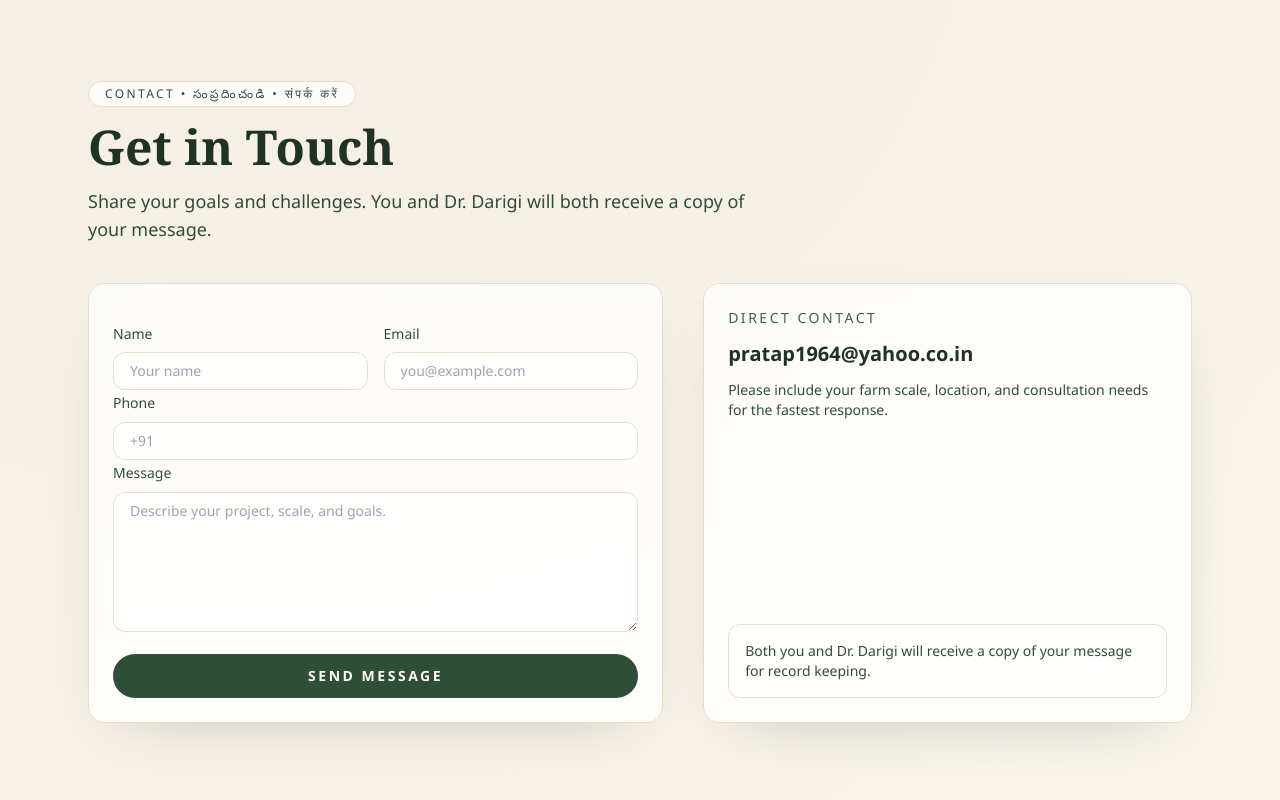
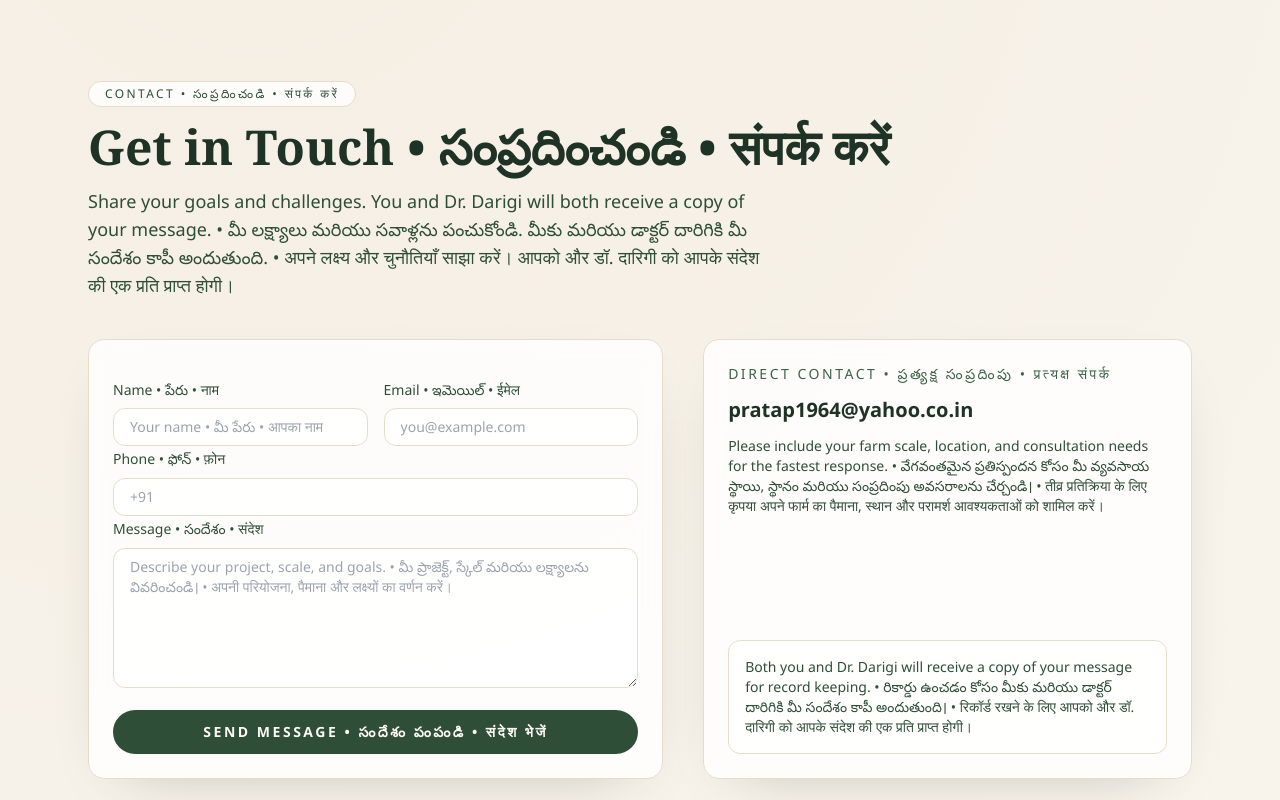
Before and after one commit to Prasannak026/dadsprofile, a React (Vite) app: page / in a window 1280 px wide. Shown: the part 4980-5780 px from the top of the page. Built offline with nearby package versions, Linux system fonts and the light colour scheme.

Commit message:
Add Telugu and Hindi translations to Contact section

```diff
--- a/src/sections/Contact.tsx
+++ b/src/sections/Contact.tsx
@@ -10,8 +10,8 @@ const Contact = () => {
       <Container>
         <SectionHeading
           eyebrow="Contact • సంప్రదించండి • संपर्क करें"
-          title="Get in Touch"
-          description="Share your goals and challenges. You and Dr. Darigi will both receive a copy of your message."
+          title="Get in Touch • సంప్రదించండి • संपर्क करें"
+          description="Share your goals and challenges. You and Dr. Darigi will both receive a copy of your message. • మీ లక్ష్యాలు మరియు సవాళ్లను పంచుకోండి. మీకు మరియు డాక్టర్ దారిగికి మీ సందేశం కాపీ అందుతుంది. • अपने लक्ष्य और चुनौतियाँ साझा करें। आपको और डॉ. दारिगी को आपके संदेश की एक प्रति प्राप्त होगी।"
         />
         <div className="mt-10 grid gap-10 lg:grid-cols-[1fr_0.85fr]">
           <Reveal>
@@ -28,17 +28,17 @@ const Contact = () => {
 
               <div className="grid gap-4 sm:grid-cols-2">
                 <label className="text-sm text-forest-700">
-                  Name
+                  Name • పేరు • नाम
                   <input
                     type="text"
                     name="name"
                     required
                     className="mt-2 w-full rounded-xl border border-sand-200 bg-white/80 px-4 py-2 text-sm"
-                    placeholder="Your name"
+                    placeholder="Your name • మీ పేరు • आपका नाम"
                   />
                 </label>
                 <label className="text-sm text-forest-700">
-                  Email
+                  Email • ఇమెయిల్ • ईमेल
                   <input
                     type="email"
                     name="email"
@@ -49,7 +49,7 @@ const Contact = () => {
                 </label>
               </div>
               <label className="text-sm text-forest-700">
-                Phone
+                Phone • ఫోన్ • फ़ोन
                 <input
                   type="tel"
                   name="phone"
@@ -58,31 +58,30 @@ const Contact = () => {
                 />
               </label>
               <label className="text-sm text-forest-700">
-                Message
+                Message • సందేశం • संदेश
                 <textarea
                   name="message"
                   required
                   className="mt-2 min-h-[140px] w-full rounded-xl border border-sand-200 bg-white/80 px-4 py-2 text-sm"
-                  placeholder="Describe your project, scale, and goals."
+                  placeholder="Describe your project, scale, and goals. • మీ ప్రాజెక్ట్, స్కేల్ మరియు లక్ష్యాలను వివరించండి। • अपनी परियोजना, पैमाना और लक्ष्यों का वर्णन करें।"
                 />
               </label>
               <PrimaryButton className="w-full" type="submit">
-                Send Message
+                Send Message • సందేశం పంపండి • संदेश भेजें
               </PrimaryButton>
             </form>
           </Reveal>
           <Reveal delay={0.1}>
             <div className="card flex h-full flex-col justify-between gap-6 p-6">
               <div>
-                <p className="text-sm uppercase tracking-[0.18em] text-forest-600">Direct contact</p>
+                <p className="text-sm uppercase tracking-[0.18em] text-forest-600">Direct contact • ప్రత్యక్ష సంప్రదింపు • प्रत्यक्ष संपर्क</p>
                 <p className="mt-3 text-xl font-semibold text-forest-900">pratap1964@yahoo.co.in</p>
                 <p className="mt-3 text-sm text-forest-700">
-                  Please include your farm scale, location, and consultation needs for the fastest
-                  response.
+                  Please include your farm scale, location, and consultation needs for the fastest response. • వేగవంతమైన ప్రతిస్పందన కోసం మీ వ్యవసాయ స్థాయి, స్థానం మరియు సంప్రదింపు అవసరాలను చేర్చండి। • तीव्र प्रतिक्रिया के लिए कृपया अपने फार्म का पैमाना, स्थान और परामर्श आवश्यकताओं को शामिल करें।
                 </p>
               </div>
               <div className="rounded-xl border border-sand-200 bg-white/70 p-4 text-sm text-forest-700">
-                Both you and Dr. Darigi will receive a copy of your message for record keeping.
+                Both you and Dr. Darigi will receive a copy of your message for record keeping. • రికార్డు ఉంచడం కోసం మీకు మరియు డాక్టర్ దారిగికి మీ సందేశం కాపీ అందుతుంది। • रिकॉर्ड रखने के लिए आपको और डॉ. दारिगी को आपके संदेश की एक प्रति प्राप्त होगी।
               </div>
             </div>
           </Reveal>
```
